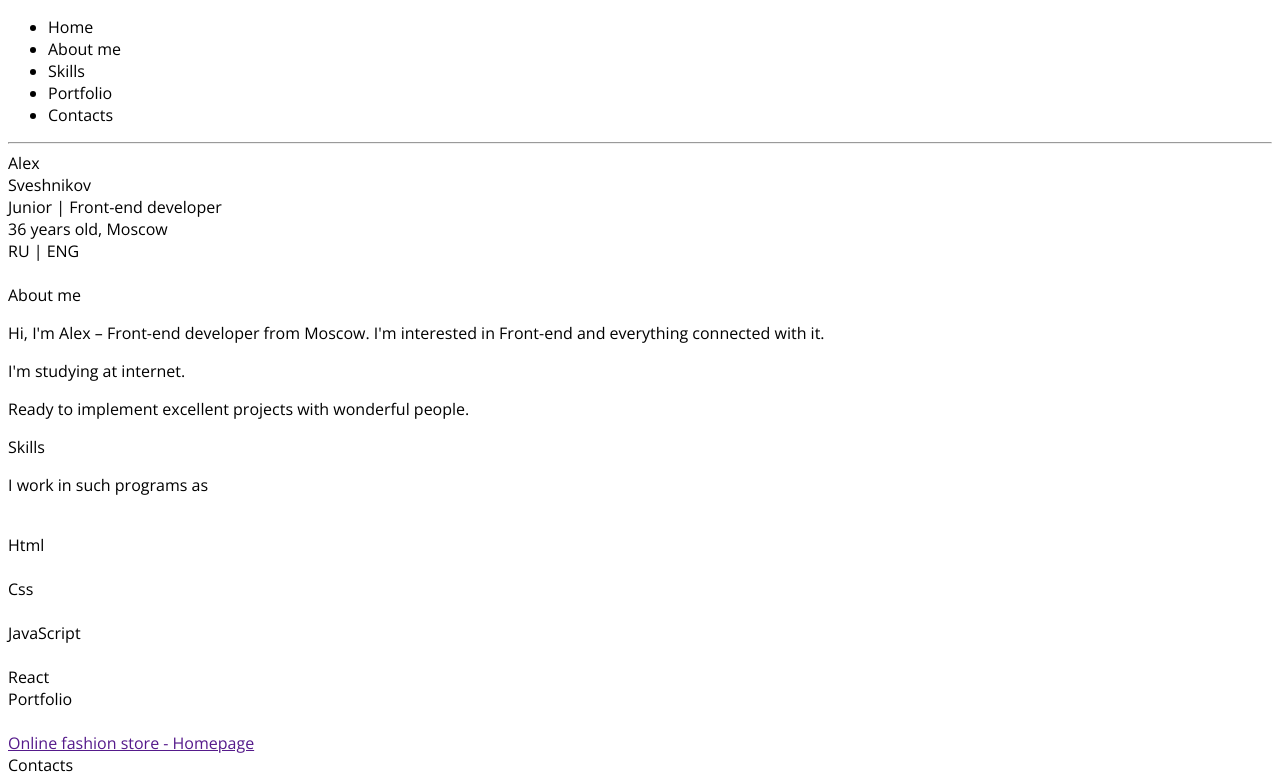
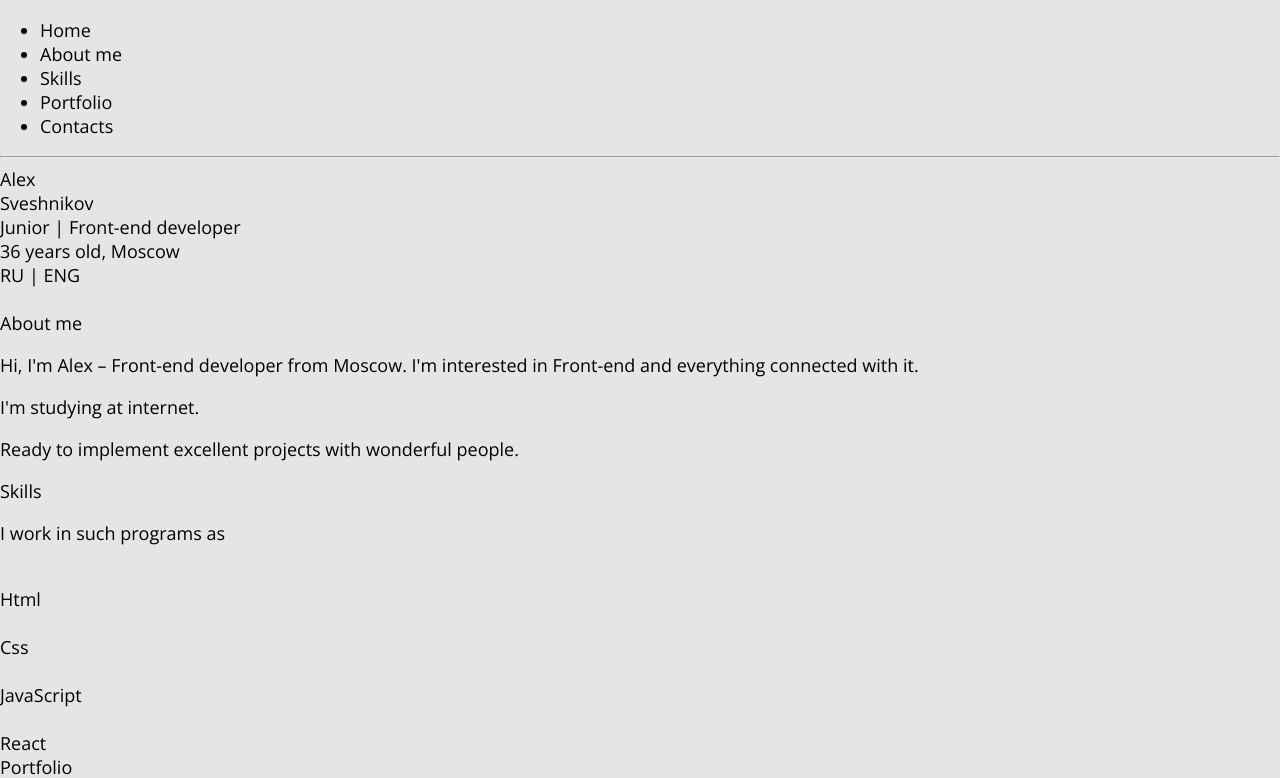
Before and after one commit to ottolol/my-portfolio, a plain HTML site: page index.html in a window 1280 px wide. Shown: the top 778 px of the page. Drawn offline with nearby package versions, Linux system fonts and the light colour scheme.

Commit message:
Добавил все классы в style.css

```diff
--- a/css/style.css
+++ b/css/style.css
@@ -1,3 +1,174 @@
 * {
     font-family: 'Open Sans', sans-serif;
 }
+
+body {
+    margin: 0;
+    padding: 0;
+    font-size: 18px;
+    background-color: #e5e5e5;
+}
+
+.wrapper {
+
+}
+
+.header {
+
+}
+
+.header__menu {
+
+}
+
+.header__menu-ul {
+
+}
+
+.header__menu-li {
+
+}
+
+.header__line {
+
+}
+
+.header__my-name {
+
+}
+
+.header__name {
+
+}
+
+.header__spec {
+
+}
+
+.header__lang {
+
+}
+
+.header__foto {
+
+}
+
+.header__foto-img {
+
+}
+
+.about-me {
+
+}
+
+.about-me__title {
+
+}
+
+.about-me__text {
+
+}
+
+.about-me__text-p {
+
+}
+
+.skills {
+
+}
+
+.skills__title {
+
+}
+
+.skills__text {
+
+}
+
+.skills__text-p {
+
+}
+
+.skills__list {
+
+}
+
+.skills__list-item {
+
+}
+
+.skills__list-foto {
+
+}
+
+.skills__list-img {
+
+}
+
+.skills__list-name {
+
+}
+
+.portfolio {
+
+}
+
+.portfolio__title {
+
+}
+
+.portfolio__foto {
+
+}
+
+.portfolio__foto-img {
+
+}
+
+.portfolio__link {
+
+}
+
+.portfolio__link-a {
+
+}
+
+.footer {
+
+}
+
+.footer__title {
+
+}
+
+.footer__text {
+
+}
+
+.footer__button {
+
+}
+
+.footer__button-send {
+
+}
+
+.footer__social {
+
+}
+
+.footer__social_items {
+
+}
+
+.footer__social-item {
+
+}
+
+.footer__social-img {
+
+}
+
+.footer__social-names {
+
+}
```
